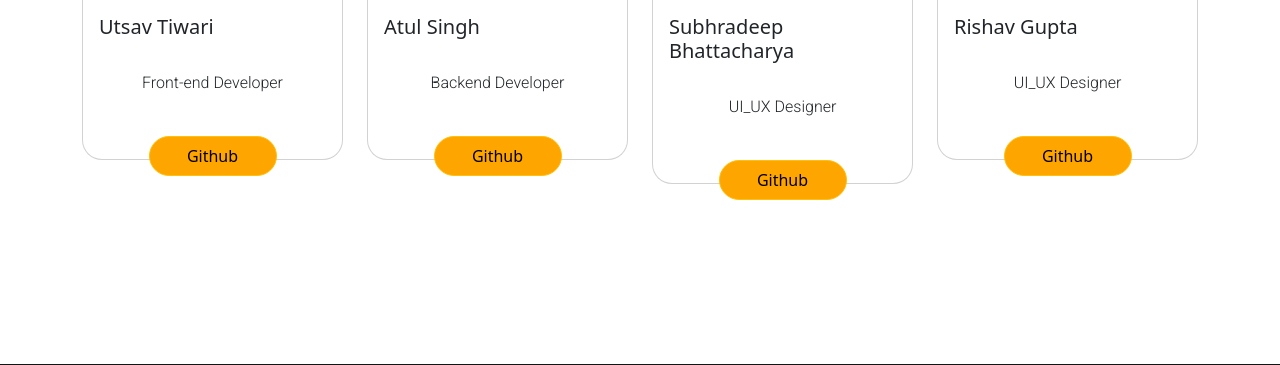
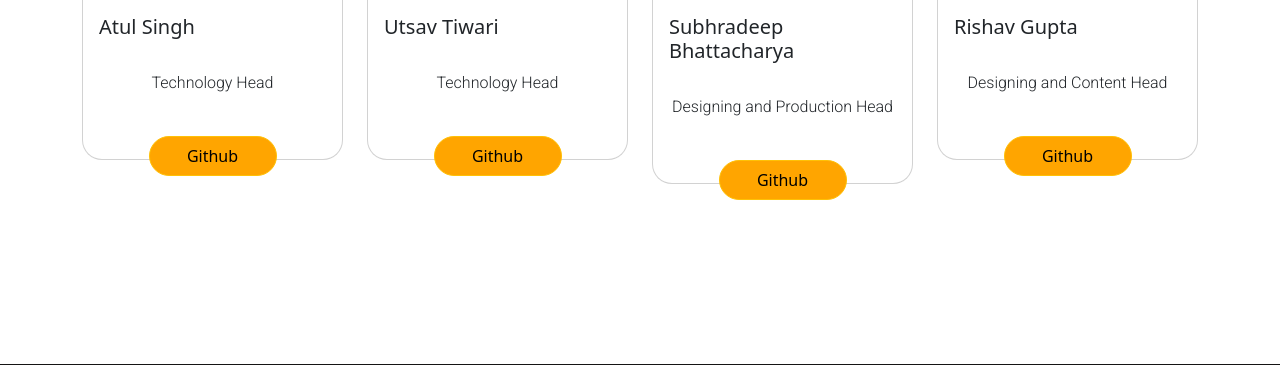
Before and after one commit to RudrasSingh/Eduhive-GDSC-2023, a Python web app: template templates/index.html in a window 1280 px wide. Shown: the part 2996-3361 px from the top of the page. Run offline with Jinja, Linux system fonts and the light colour scheme; the template is opened without the code that fills it, so the values that code supplies are empty; some libraries are stand-ins or nearby versions.

Commit message:
minor change in index file

```diff
--- a/templates/index.html
+++ b/templates/index.html
@@ -248,8 +248,8 @@
         <div class="card">
           <img class="card-img-top" src="https://www.bwallpaperhd.com/wp-content/uploads/2021/01/NashPoint.jpg" alt="Card image cap">
           <div class="card-body">
-            <h5 class="card-title">Utsav Tiwari</h5>
-            <p class="card-text">Front-end Developer</p>
+            <h5 class="card-title">Atul Singh</h5>
+            <p class="card-text">Technology Head</p>
             <div class="text-center">
               <button type="button" class="btn btn-warning btn-bottom-center  custom-btn">Github</button>
             </div>
@@ -261,8 +261,8 @@
         <div class="card">
           <img class="card-img-top" src="https://www.bwallpaperhd.com/wp-content/uploads/2021/01/NashPoint.jpg" alt="Card image cap">
           <div class="card-body">
-            <h5 class="card-title">Atul Singh</h5>
-            <p class="card-text">Backend Developer</p>
+            <h5 class="card-title">Utsav Tiwari</h5>
+            <p class="card-text">Technology Head</p>
             <div class="text-center">
               <button type="button" class="btn btn-warning btn-bottom-center  custom-btn">Github</button>
               </div>
@@ -275,7 +275,7 @@
           <img class="card-img-top" src="https://www.bwallpaperhd.com/wp-content/uploads/2021/01/NashPoint.jpg" alt="Card image cap">
           <div class="card-body">
             <h5 class="card-title">Subhradeep Bhattacharya</h5>
-            <p class="card-text">UI_UX Designer</p>
+            <p class="card-text">Designing and Production Head</p>
             <div class="text-center">
               <button type="button" class="btn btn-warning btn-bottom-center  custom-btn">Github</button>
               </div>
@@ -288,7 +288,7 @@
           <img class="card-img-top" src="https://www.bwallpaperhd.com/wp-content/uploads/2021/01/NashPoint.jpg" alt="Card image cap">
           <div class="card-body">
             <h5 class="card-title">Rishav Gupta</h5>
-            <p class="card-text">UI_UX Designer</p>
+            <p class="card-text">Designing and Content Head</p>
             <div class="text-center">
               <button type="button" class="btn btn-warning btn-bottom-center  custom-btn">Github</button>
               </div>
```
